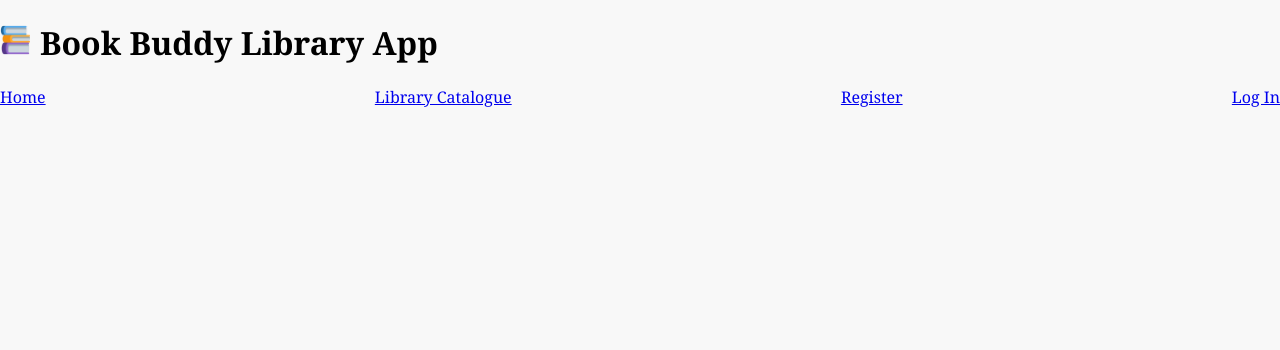
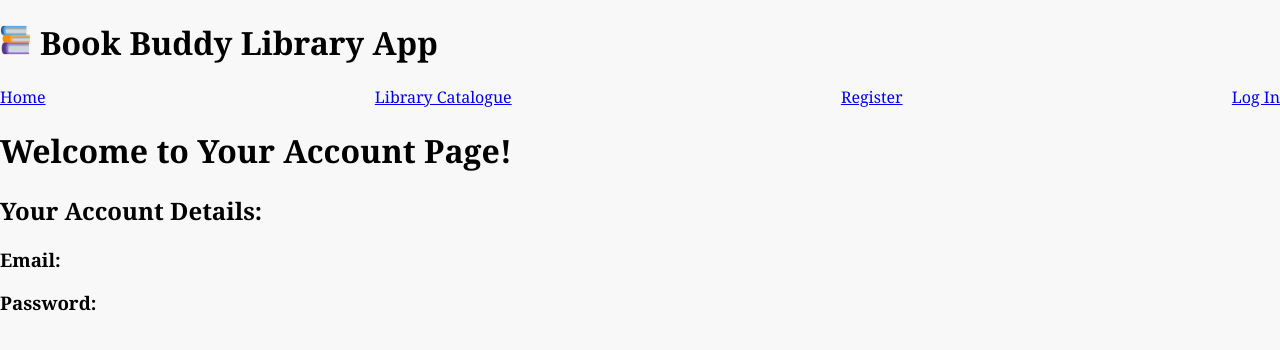
Before and after one commit to NatalieChurch/Block30WorkshopBookBuddy, a React (Vite) app: page /users/me in a window 1280 px wide. Shown: the top 350 px of the page. Built offline with nearby package versions, Linux system fonts and the light colour scheme.

Commit message:
Account page now shows email and password

```diff
--- a/src/components/Account.jsx
+++ b/src/components/Account.jsx
@@ -1,9 +1,19 @@
 /* TODO - add your code to create a functional React component that renders account details for a logged in user. Fetch the account data from the provided API. You may consider conditionally rendering a message for other users that prompts them to log in or create an account.  */
+
 
 function Account () {
 
+const email = localStorage.getItem("email");
+const password = localStorage.getItem("password")
 
+    return(
 
+    <div>
+        <h1> Welcome to Your Account Page! </h1>
+            <h2>Your Account Details:</h2>
+            <h3>Email: {email}</h3>
+            <h3>Password: {password}</h3>
+    </div>)
 }
 
 export default Account
--- a/src/components/Register.jsx
+++ b/src/components/Register.jsx
@@ -27,7 +27,12 @@ async function handleSubmit(event) {
             console.log(result);
             setToken(result.token);
 
+            localStorage.setItem("email", username);
+            localStorage.setItem("password", password);
             localStorage.setItem("token", result.token);
+
+            setUsername("");
+            setPassword("");
 
     } catch (error){
         setError(error.message)
```
